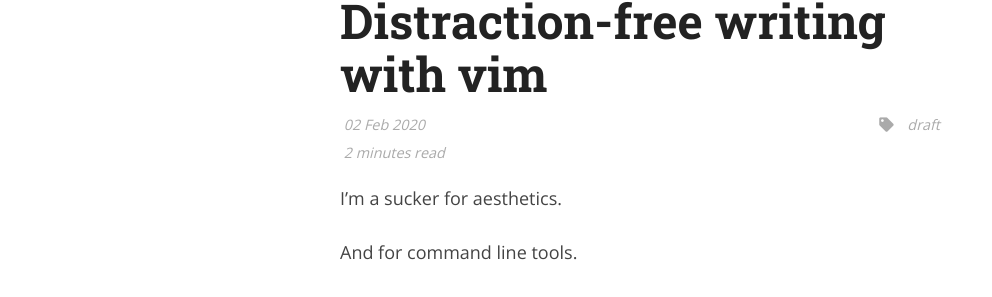
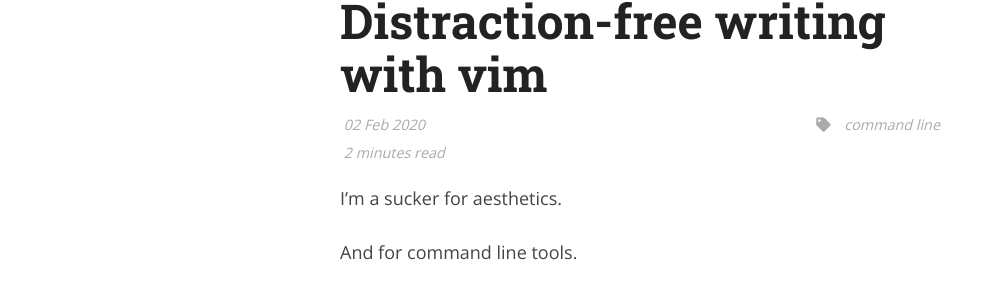
Before and after one commit to hamvocke/hamvocke.github.io, a Jekyll site: the page built from _posts/2020-02-02-distraction-free-writing.md, in a window 1280 px wide and 900 px high. Shown: the part 192-489 px from the top of the window, without its empty margins (0-992 px from the left). Built offline with Jekyll 4.4.1, drawn with Linux system fonts in a browser that asks for light colours; nearby versions of some CDN libraries; comment, search, counter and statistics services are not loaded.

Commit message:
update tag

```diff
--- a/_posts/2020-02-02-distraction-free-writing.md
+++ b/_posts/2020-02-02-distraction-free-writing.md
@@ -1,7 +1,8 @@
 ---
 layout: post
 title: Distraction-free writing with vim
-tags: draft
+tags:
+    - command line
 excerpt: Want to write without distractions and don't feel like buying an extra app for that? Here's how.
 summary: Want to write in a beautiful, distraction-free setting without ever leaving your command line? Here's how.
 image: /assets/img/uploads/goyo-vim.png
```
